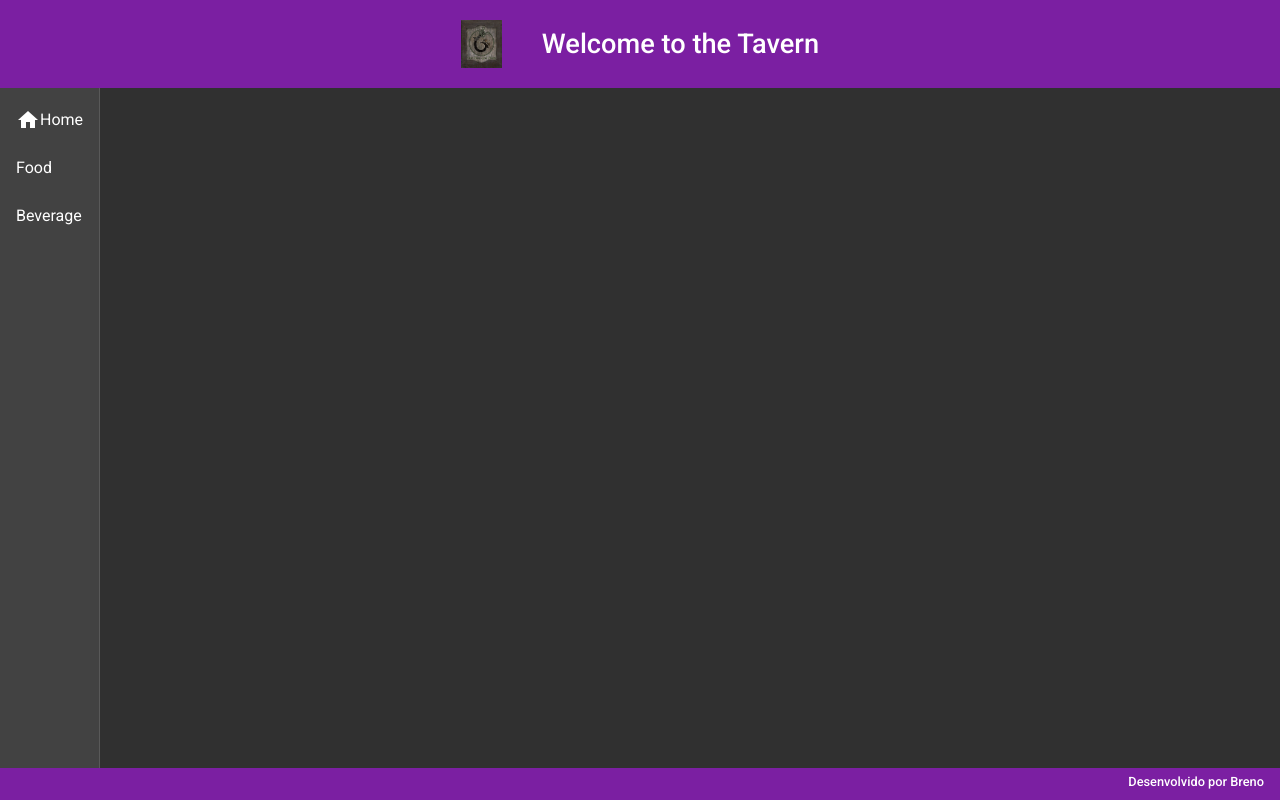
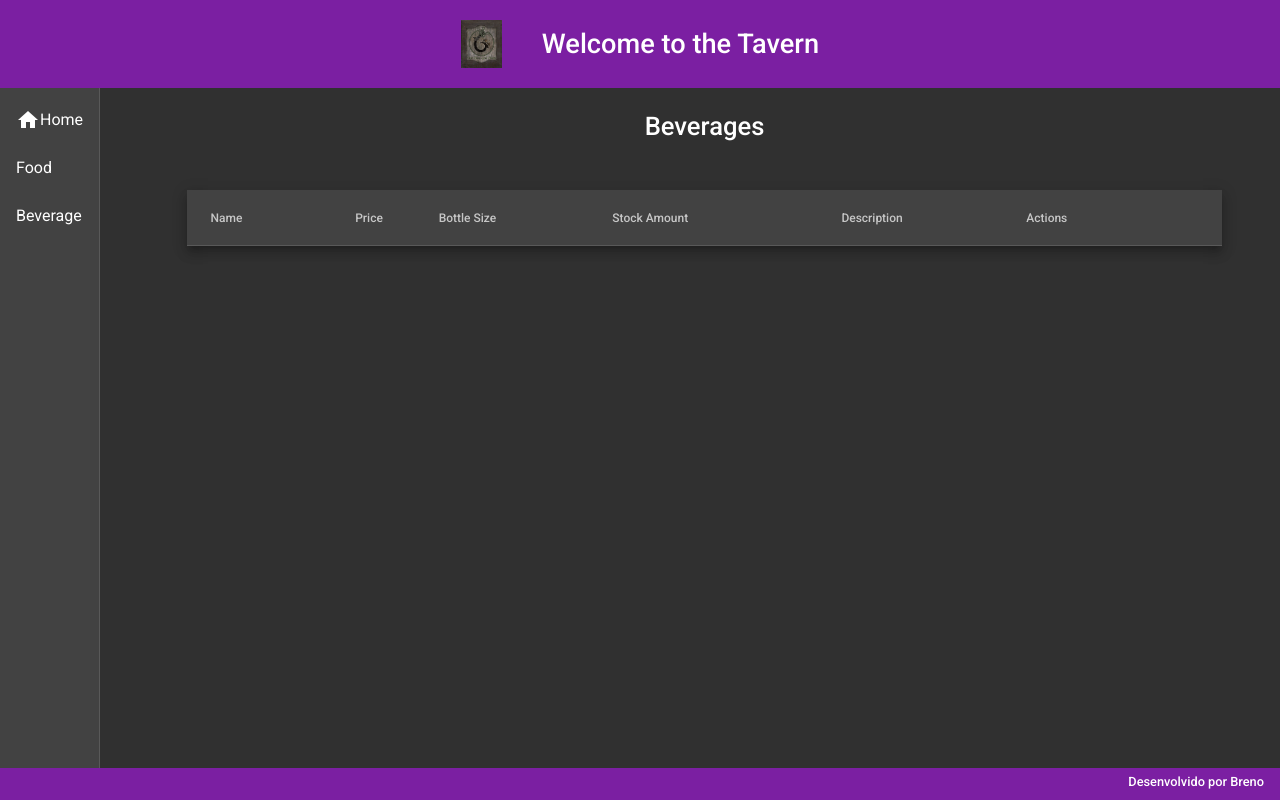
Before and after one commit to BPejon/TavernManager, an Angular app in the folder tavernFront/: page /drinks in a window 1280 px wide. Before the commit this address led to /. Built offline with nearby package versions, Linux system fonts and the light colour scheme.

Commit message:
beverages-read created

```diff
--- a/tavernFront/src/app/app-routing.module.ts
+++ b/tavernFront/src/app/app-routing.module.ts
@@ -2,13 +2,19 @@
 import { CommonModule } from '@angular/common';
 import { Routes, RouterModule } from '@angular/router';
 import { HomeComponent } from './components/views/home/home.component';
+import { BeveragesReadComponent } from './components/views/beverages/beverages-read/beverages-read.component';
 
 
 const routes: Routes = [
   {
     path: "",
     component: HomeComponent
+  },
+  {
+    path:"drinks",
+    component: BeveragesReadComponent
   }
+
 ];
 
 @NgModule({
--- a/tavernFront/src/app/components/template/nav/nav.component.html
+++ b/tavernFront/src/app/components/template/nav/nav.component.html
@@ -10,7 +10,7 @@
                 Food
             </a>
 
-            <a mat-list-item>
+            <a routerLink = "/drinks" mat-list-item>
                 Beverage
             </a>
         </mat-nav-list>
--- /dev/null
+++ b/tavernFront/src/app/components/views/beverages/beverages-read/beverages-read.component.css
@@ -0,0 +1,18 @@
+.content{
+    width: 90%;
+    margin: 1.4rem auto;
+}
+
+.title{
+    text-align: center;
+    margin-bottom: 3rem;
+}
+
+.title h1{
+    font-size: 1.6rem;
+    font-weight: 500;
+}
+
+.table{
+    width: 100%;
+}
--- /dev/null
+++ b/tavernFront/src/app/components/views/beverages/beverages-read/beverages-read.component.html
@@ -0,0 +1,48 @@
+<div class="content">
+    <div class="title">
+        <h1>Beverages</h1>
+    </div>
+
+    <div class="mat-elevation-z8 contentTable">
+        <table mat-table class="table">
+            <!-- Position Column -->
+            <ng-container matColumnDef="name">
+            <th mat-header-cell *matHeaderCellDef> Name </th>
+            <td mat-cell *matCellDef="let row"> {{row.name}} </td>
+            </ng-container>
+
+            <!-- Name Column -->
+            <ng-container matColumnDef="price">
+            <th mat-header-cell *matHeaderCellDef> Price </th>
+            <td mat-cell *matCellDef="let row"> {{row.price}} </td>
+            </ng-container>
+
+            <!-- Weight Column -->
+            <ng-container matColumnDef="bottleSize">
+            <th mat-header-cell *matHeaderCellDef> Bottle Size </th>
+            <td mat-cell *matCellDef="let row"> {{row.bottleSize}} </td>
+            </ng-container>
+
+            <!-- Symbol Column -->
+            <ng-container matColumnDef="stockAmount">
+            <th mat-header-cell *matHeaderCellDef> Stock Amount</th>
+            <td mat-cell *matCellDef="let row"> {{row.stockAmount}} </td>
+            </ng-container>
+
+            <ng-container matColumnDef="description">
+                <th mat-header-cell *matHeaderCellDef> Description</th>
+                <td mat-cell *matCellDef="let row"> {{row.description}} </td>
+            </ng-container>
+
+            <ng-container matColumnDef="actions">
+                <th mat-header-cell *matHeaderCellDef> Actions </th>
+                <td mat-cell *matCellDef="let row"> {{row.actions}} </td>
+            </ng-container>
+
+
+            <tr mat-header-row *matHeaderRowDef="displayedColumns"></tr>
+            <tr mat-row *matRowDef= "let row; columns: displayedColumns;"></tr>
+        </table>
+      </div>
+
+</div>
--- /dev/null
+++ b/tavernFront/src/app/components/views/beverages/beverages-read/beverages-read.component.ts
@@ -0,0 +1,17 @@
+import { Component, OnInit } from '@angular/core';
+
+@Component({
+  selector: 'app-beverages-read',
+  templateUrl: './beverages-read.component.html',
+  styleUrls: ['./beverages-read.component.css']
+})
+export class BeveragesReadComponent implements OnInit {
+
+  constructor() { }
+
+  ngOnInit(): void {
+  }
+
+  displayedColumns: string[] = ['name', 'price', 'bottleSize', 'stockAmount', 'description', 'actions'];
+
+}
```
Also changed, not shown: tavernFront/src/app/app.module.ts (+6 -2 lines), 1 other file (tests, documents, lock files or other folders).
